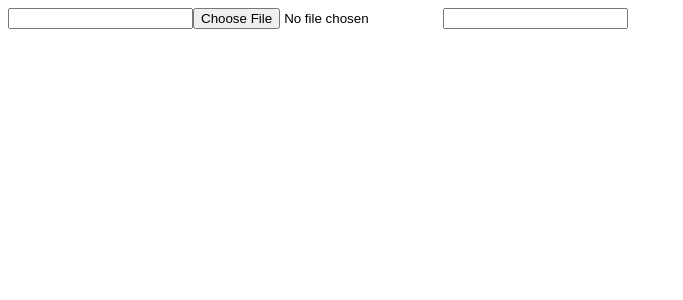
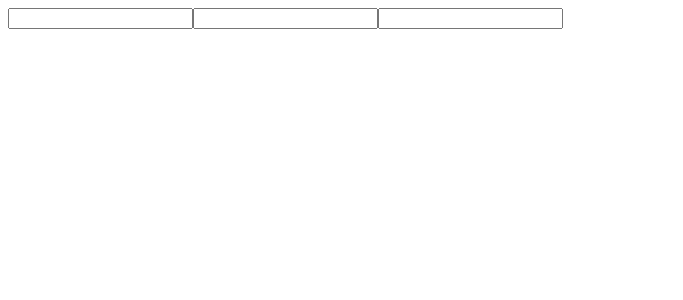
Before and after one commit to alchemy-fullstack-js-spring-2019/react-quiz-retake, a React app: page / in a window 1280 px wide. Shown: the top 300 px of the page, without its empty margins (0-683 px from the left). Built offline with nearby package versions, Linux system fonts and the light colour scheme.

Commit message:
fix image selector to just be text url

```diff
--- a/src/components/TextSelector.js
+++ b/src/components/TextSelector.js
@@ -10,7 +10,7 @@ function TextSelector({ text, bottomText, image, handleChange }) {
   return (
     <>
       <input name="text" value={text} onChange={handleChange} />
-      <input style={imageStyle} name="image" type="file" value={image} onChange={handleChange} />
+      <input name="image" type="text" value={image} onChange={handleChange} />
       <input name="bottomText" value={bottomText} onChange={handleChange} />
     </>
   );
```
